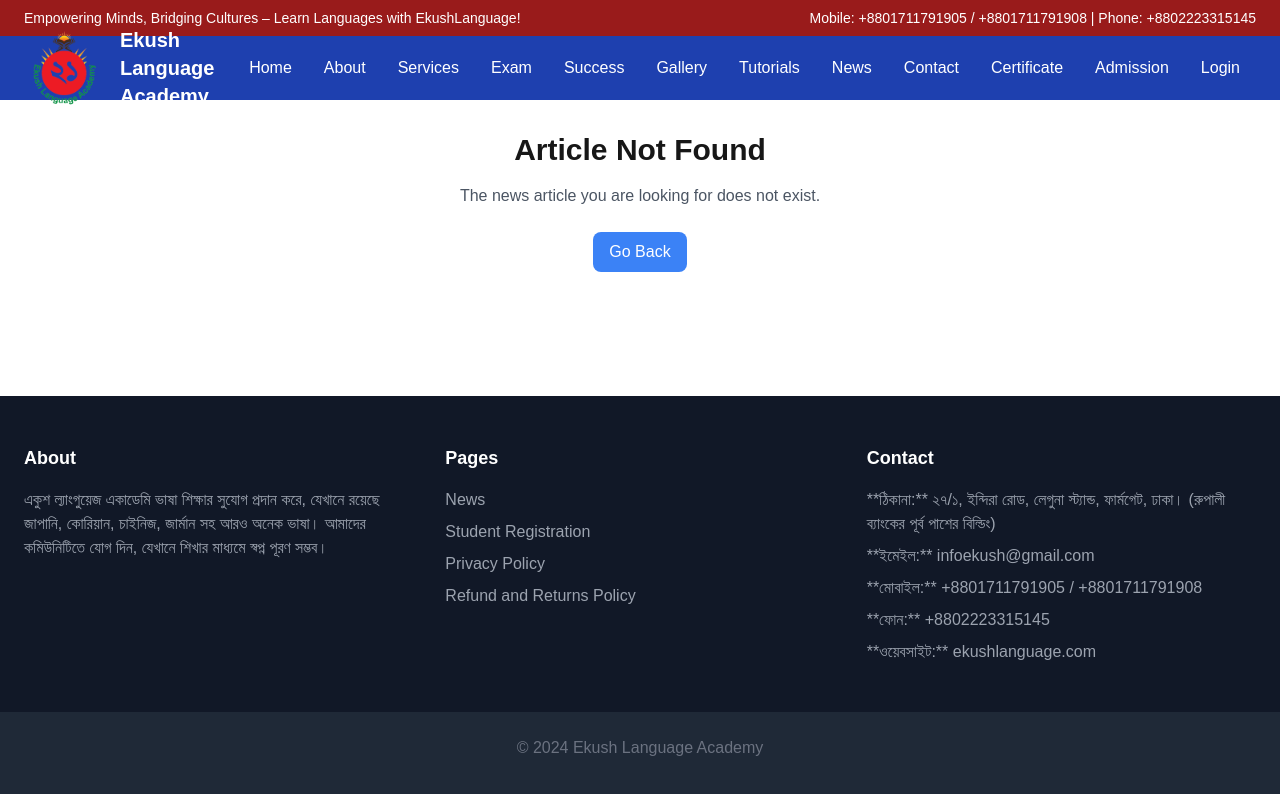
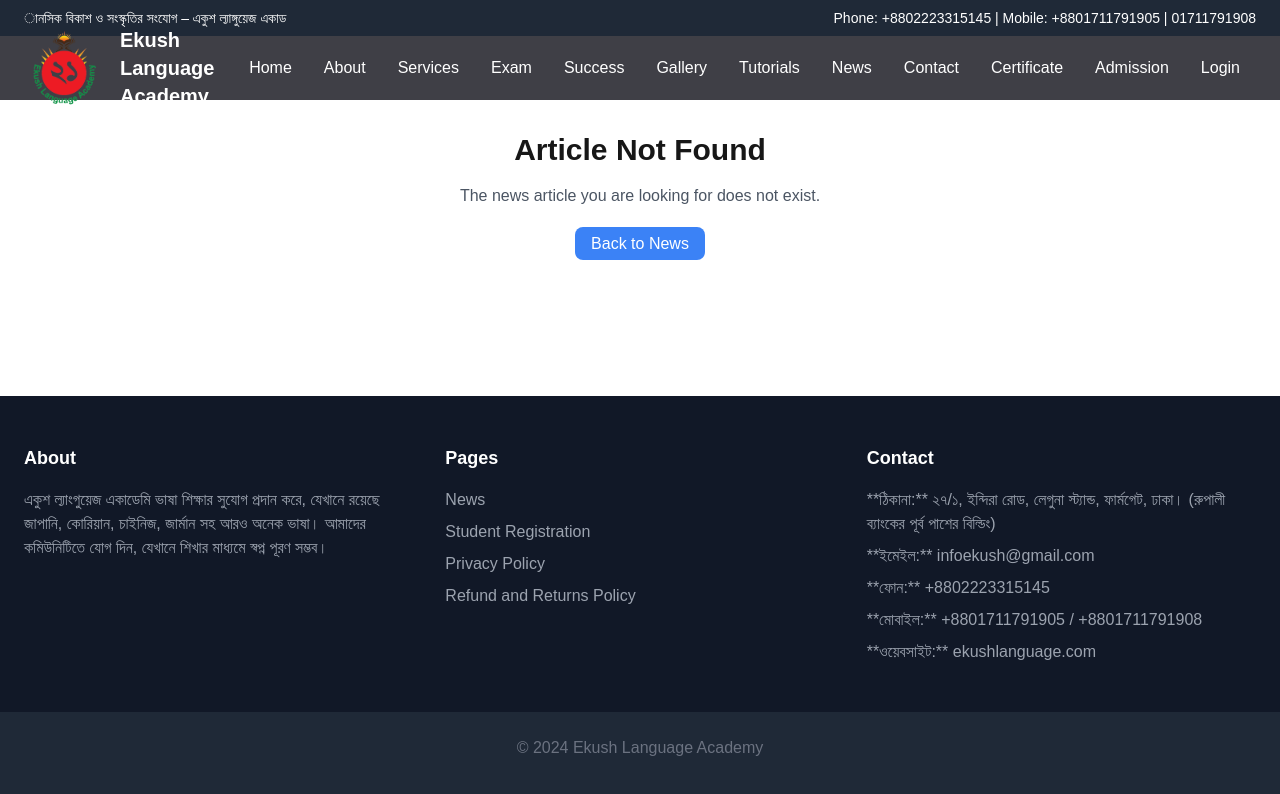
Before and after one commit to itjewel/learninginstituteportal, a Next.js app in the folder frontend/: page /news/1 in a window 1280 px wide. Shown: the top 794 px of the page. Built offline with nearby package versions, Linux system fonts and the light colour scheme.

Commit message:
added navbar

```diff
--- a/frontend/app/components/Footer.tsx
+++ b/frontend/app/components/Footer.tsx
@@ -56,6 +56,12 @@
                 </Link>
               </li>
               <li>
+                **ফোন:**{" "}
+                <Link href="tel:+8802223315145" className="hover:text-blue-500">
+                  +8802223315145
+                </Link>
+              </li>
+              <li>
                 **মোবাইল:**{" "}
                 <Link href="tel:+8801711791905" className="hover:text-blue-500">
                   +8801711791905
@@ -65,12 +71,7 @@
                   +8801711791908
                 </Link>
               </li>
-              <li>
-                **ফোন:**{" "}
-                <Link href="tel:+8802223315145" className="hover:text-blue-500">
-                  +8802223315145
-                </Link>
-              </li>
+
               <li>
                 **ওয়েবসাইট:**{" "}
                 <Link
@@ -81,6 +82,7 @@
                 >
                   ekushlanguage.com
                 </Link>
+
               </li>
             </ul>
           </div>
--- a/frontend/app/components/NavBar.tsx
+++ b/frontend/app/components/NavBar.tsx
@@ -2,6 +2,7 @@
 import React, { useState } from "react";
 import Link from "next/link";
 import Image from "next/image";
+import TopNav from "./home/TopNav";
 
 const NavBar = () => {
   const [menuOpen, setMenuOpen] = useState(false);
@@ -9,21 +10,17 @@
 
   return (
     <header>
-      {/* Top Navbar */}
-      <div className="bg-red-800 text-white py-2 hidden sm:flex">
-        <div className="container mx-auto flex justify-between items-center px-6">
-          <div className="text-sm">
-            Empowering Minds, Bridging Cultures – Learn Languages with EkushLanguage!
-          </div>
-          <div className="text-sm">
-            Mobile: +8801711791905 / +8801711791908 | Phone: +8802223315145
-          </div>
-        </div>
-      </div>
+      <TopNav />
 
       {/* Main Navbar */}
-      <nav className="bg-blue-800 text-white">
-        <div className="mx-auto flex items-center justify-between h-16 px-6">
+      <nav
+        style={{
+          background: '#3f3f46', // Custom gray 750 color
+          color: 'white',
+        }}
+        className="bg-gray-750 text-white"
+      >
+        <div className="mx-auto flex items-center justify-between h-16 px-6 relative">
           {/* Logo */}
           <Link href="/">
             <div className="flex items-center space-x-4 cursor-pointer">
@@ -47,114 +44,119 @@
 
           {/* Menu */}
           <ul
-            className={`absolute md:static bg-blue-800 top-16 left-0 w-full md:w-auto z-50 transition-all duration-300 ease-in-out ${
-              menuOpen ? "opacity-100 visible" : "opacity-0 invisible md:opacity-100 md:visible"
+            className={`absolute md:static left-0 w-full md:w-auto z-40 transition-all duration-300 ease-in-out ${
+              menuOpen
+                ? "opacity-100 visible top-full"
+                : "opacity-0 invisible md:opacity-100 md:visible"
             } md:flex`}
+            style={{
+              backgroundColor: menuOpen ? "rgba(63, 63, 70, 0.9)" : "transparent",
+            }}
           >
-            <li className="border-b border-blue-700 md:border-none">
+            <li className="border-b border-gray-800 md:border-none">
               <Link
                 href="/"
-                className="block px-4 py-2 hover:bg-blue-700"
-                onClick={() => setMenuOpen(false)} // Close menu on link click (mobile only)
+                className="block px-4 py-2"
+                onClick={() => setMenuOpen(false)}
               >
                 Home
               </Link>
             </li>
-            <li className="border-b border-blue-700 md:border-none">
+            <li className="border-b border-gray-800 md:border-none">
               <Link
                 href="/about"
-                className="block px-4 py-2 hover:bg-blue-700"
-                onClick={() => setMenuOpen(false)} // Close menu on link click (mobile only)
+                className="block px-4 py-2 hover:bg-gray-700"
+                onClick={() => setMenuOpen(false)}
               >
                 About
               </Link>
             </li>
-            <li className="border-b border-blue-700 md:border-none">
+            <li className="border-b border-gray-800 md:border-none">
               <Link
                 href="/services"
-                className="block px-4 py-2 hover:bg-blue-700"
-                onClick={() => setMenuOpen(false)} // Close menu on link click (mobile only)
+                className="block px-4 py-2 hover:bg-gray-700"
+                onClick={() => setMenuOpen(false)}
               >
                 Services
               </Link>
             </li>
-            <li className="border-b border-blue-700 md:border-none">
+            <li className="border-b border-gray-800 md:border-none">
               <Link
                 href="/exam"
-                className="block px-4 py-2 hover:bg-blue-700"
-                onClick={() => setMenuOpen(false)} // Close menu on link click (mobile only)
+                className="block px-4 py-2 hover:bg-gray-700"
+                onClick={() => setMenuOpen(false)}
               >
                 Exam
               </Link>
             </li>
-            <li className="border-b border-blue-700 md:border-none">
+            <li className="border-b border-gray-800 md:border-none">
               <Link
                 href="/success"
-                className="block px-4 py-2 hover:bg-blue-700"
-                onClick={() => setMenuOpen(false)} // Close menu on link click (mobile only)
+                className="block px-4 py-2 hover:bg-gray-700"
+                onClick={() => setMenuOpen(false)}
               >
                 Success
               </Link>
             </li>
-            <li className="border-b border-blue-700 md:border-none">
+            <li className="border-b border-gray-800 md:border-none">
               <Link
                 href="/gallery"
-                className="block px-4 py-2 hover:bg-blue-700"
-                onClick={() => setMenuOpen(false)} // Close menu on link click (mobile only)
+                className="block px-4 py-2 hover:bg-gray-700"
+                onClick={() => setMenuOpen(false)}
               >
                 Gallery
               </Link>
             </li>
-            <li className="border-b border-blue-700 md:border-none">
+            <li className="border-b border-gray-800 md:border-none">
               <Link
                 href="/tutorials"
-                className="block px-4 py-2 hover:bg-blue-700"
-                onClick={() => setMenuOpen(false)} // Close menu on link click (mobile only)
+                className="block px-4 py-2 hover:bg-gray-700"
+                onClick={() => setMenuOpen(false)}
               >
                 Tutorials
               </Link>
             </li>
-            <li className="border-b border-blue-700 md:border-none">
+            <li className="border-b border-gray-800 md:border-none">
               <Link
                 href="/news"
-                className="block px-4 py-2 hover:bg-blue-700"
-                onClick={() => setMenuOpen(false)} // Close menu on link click (mobile only)
+                className="block px-4 py-2 hover:bg-gray-700"
+                onClick={() => setMenuOpen(false)}
               >
                 News
               </Link>
             </li>
-            <li className="border-b border-blue-700 md:border-none">
+            <li className="border-b border-gray-800 md:border-none">
               <Link
                 href="/contact"
-                className="block px-4 py-2 hover:bg-blue-700"
-                onClick={() => setMenuOpen(false)} // Close menu on link click (mobile only)
+                className="block px-4 py-2 hover:bg-gray-700"
+                onClick={() => setMenuOpen(false)}
               >
                 Contact
               </Link>
             </li>
-            <li className="border-b border-blue-700 md:border-none">
+            <li className="border-b border-gray-800 md:border-none">
               <Link
                 href="/certificate-verification"
-                className="block px-4 py-2 hover:bg-blue-700"
-                onClick={() => setMenuOpen(false)} // Close menu on link click (mobile only)
+                className="block px-4 py-2 hover:bg-gray-700"
+                onClick={() => setMenuOpen(false)}
               >
                 Certificate
               </Link>
             </li>
-            <li className="border-b border-blue-700 md:border-none">
+            <li className="border-b border-gray-800 md:border-none">
               <Link
                 href="/register"
-                className="block px-4 py-2 hover:bg-blue-700"
-                onClick={() => setMenuOpen(false)} // Close menu on link click (mobile only)
+                className="block px-4 py-2 hover:bg-gray-700"
+                onClick={() => setMenuOpen(false)}
               >
                 Admission
               </Link>
             </li>
-            <li className="border-b border-blue-700 md:border-none">
+            <li className="border-b border-gray-800 md:border-none">
               <Link
                 href="/login"
-                className="block px-4 py-2 hover:bg-blue-700"
-                onClick={() => setMenuOpen(false)} // Close menu on link click (mobile only)
+                className="block px-4 py-2 hover:bg-gray-700"
+                onClick={() => setMenuOpen(false)}
               >
                 Login
               </Link>
--- a/frontend/app/components/home/BannerComponent.tsx
+++ b/frontend/app/components/home/BannerComponent.tsx
@@ -14,7 +14,7 @@
 
     >
         {/* Overlay */}
-        <div className="absolute inset-0 bg-blue-900 bg-opacity-85"></div>
+        <div className="absolute inset-0 bg-gray-900 bg-opacity-85"></div>
 
         {/* Content */}
         <div className="relative z-10 text-center text-white px-4">
--- /dev/null
+++ b/frontend/app/components/home/TopNav.tsx
@@ -0,0 +1,58 @@
+import React, { useState, useEffect } from "react";
+
+function TopNav() {
+  const text ="মানসিক বিকাশ ও সংস্কৃতির সংযোগ – একুশ ল্যাঙ্গুয়েজ একাডেমির সাথে ভাষা শিক্ষার নতুন দিগন্ত উন্মোচন করুন!";
+
+  const [displayedText, setDisplayedText] = useState("");
+  const [isAnimating, setIsAnimating] = useState(false);
+
+  useEffect(() => {
+    let animationTimeout: string | number | NodeJS.Timeout | undefined;
+    let animationIndex = 0;
+
+    const startAnimation = () => {
+      // Clear displayed text for new animation
+      setDisplayedText("");
+      animationIndex = 0;
+
+      const interval = setInterval(() => {
+        // Append one character at a time
+        if (animationIndex < text.length) {
+          setDisplayedText((prev) => prev + text.charAt(animationIndex));
+          animationIndex++;
+        } else {
+          clearInterval(interval); // Stop the animation
+          animationTimeout = setTimeout(() => {
+            setIsAnimating(false); // Allow animation to restart after a delay
+          }, Math.random() * 3000 + 2000); // Random delay before restarting
+        }
+      }, 100); // Adjust speed as needed
+    };
+
+    if (!isAnimating) {
+      setIsAnimating(true);
+      startAnimation();
+    }
+
+    // Cleanup intervals and timeouts
+    return () => {
+      clearTimeout(animationTimeout);
+    };
+  }, [isAnimating, text]);
+
+  return (
+    <>
+      {/* Top Navbar */}
+      <div className="bg-gray-800 text-white py-2 hidden sm:flex">
+        <div className="container mx-auto flex justify-between items-center px-6">
+          <div className="text-sm animate-typing">{displayedText}</div>
+          <div className="text-sm">
+          Phone: +8802223315145 | Mobile: +8801711791905 | 01711791908
+          </div>
+        </div>
+      </div>
+    </>
+  );
+}
+
+export default TopNav;
--- a/frontend/app/globals.css
+++ b/frontend/app/globals.css
@@ -1,10 +1,7 @@
 @tailwind base;
 @tailwind components;
 @tailwind utilities;
-@import '@fortawesome/fontawesome-free/css/all.css';
-
-
-
+@import "@fortawesome/fontawesome-free/css/all.css";
 
 :root {
 	--background: #ffffff;
--- a/frontend/app/news/[slug]/page.tsx
+++ b/frontend/app/news/[slug]/page.tsx
@@ -1,14 +1,14 @@
-'use client';
-
-import { useRouter } from 'next/navigation';
 import Image from 'next/image';
+import Link from 'next/link';
 
 const newsData = [
   {
     slug: 'space-exploration',
     title: 'Breaking: New Discoveries in Space Exploration',
-    description: 'Scientists have uncovered groundbreaking findings that could change our understanding of the universe.',
-    image: 'https://images.unsplash.com/photo-1581091870683-3ff21bb04c3f?crop=entropy&cs=tinysrgb&fit=max&fm=jpg&q=80&w=800',
+    description:
+      'Scientists have uncovered groundbreaking findings that could change our understanding of the universe.',
+    image:
+      'https://images.unsplash.com/photo-1581091870683-3ff21bb04c3f?crop=entropy&cs=tinysrgb&fit=max&fm=jpg&q=80&w=800',
     category: 'Science',
     date: 'December 16, 2024',
     content: `
@@ -20,8 +20,10 @@
   {
     slug: 'ai-dominance',
     title: 'Tech Giants Compete for AI Dominance',
-    description: 'A closer look at how major tech companies are investing in the future of artificial intelligence.',
-    image: 'https://images.unsplash.com/photo-1504384308090-c894fdcc538d?crop=entropy&cs=tinysrgb&fit=max&fm=jpg&q=80&w=800',
+    description:
+      'A closer look at how major tech companies are investing in the future of artificial intelligence.',
+    image:
+      'https://images.unsplash.com/photo-1504384308090-c894fdcc538d?crop=entropy&cs=tinysrgb&fit=max&fm=jpg&q=80&w=800',
     category: 'Technology',
     date: 'December 15, 2024',
     content: `
@@ -32,15 +34,20 @@
   },
 ];
 
-export default function NewsDetails({ params }: { params: { slug: string } }) {
-  const router = useRouter();
+// Define the type for dynamic route params
+interface NewsDetailsParams {
+  params: {
+    slug: string;
+  };
+}
 
-  // Extract slug and normalize it
-  const slug = params?.slug;
-  const normalizedSlug = slug?.replace(/--+/g, '-');
+// Dynamic Route Component
+export default function NewsDetails({ params }: NewsDetailsParams) {
+  // Extract slug from params
+  const { slug } = params;
 
   // Find the news article by slug
-  const article = newsData.find((news) => news.slug === normalizedSlug);
+  const article = newsData.find((news) => news.slug === slug);
 
   if (!article) {
     return (
@@ -50,12 +57,12 @@
           The news article you are looking for does not exist.
         </p>
         <div className="text-center mt-6">
-          <button
-            onClick={() => router.back()}
+          <Link
+            href="/news"
             className="bg-blue-500 text-white px-4 py-2 rounded-lg hover:bg-blue-600"
           >
-            Go Back
-          </button>
+            Back to News
+          </Link>
         </div>
       </div>
     );
@@ -89,12 +96,12 @@
 
       {/* Go Back Button */}
       <div className="text-center">
-        <button
-          onClick={() => router.back()}
+        <Link
+          href="/news"
           className="bg-blue-500 text-white px-4 py-2 rounded-lg hover:bg-blue-600"
         >
-          Go Back
-        </button>
+          Back to News
+        </Link>
       </div>
     </div>
   );
--- a/frontend/app/success/page.tsx
+++ b/frontend/app/success/page.tsx
@@ -1,10 +1,8 @@
 'use client';
 
 import Image from 'next/image';
-import { useRouter } from 'next/navigation';
 
 const CareerSuccessPage = () => {
-  const router = useRouter();
 
   return (
     <div className="min-h-screen bg-gray-50 px-4 flex flex-col justify-center items-center">
```
Also changed, not shown: frontend/app/services/[slug]/page.tsx (line endings or trailing spaces). Lines whose indentation alone changed are shown as unchanged.
